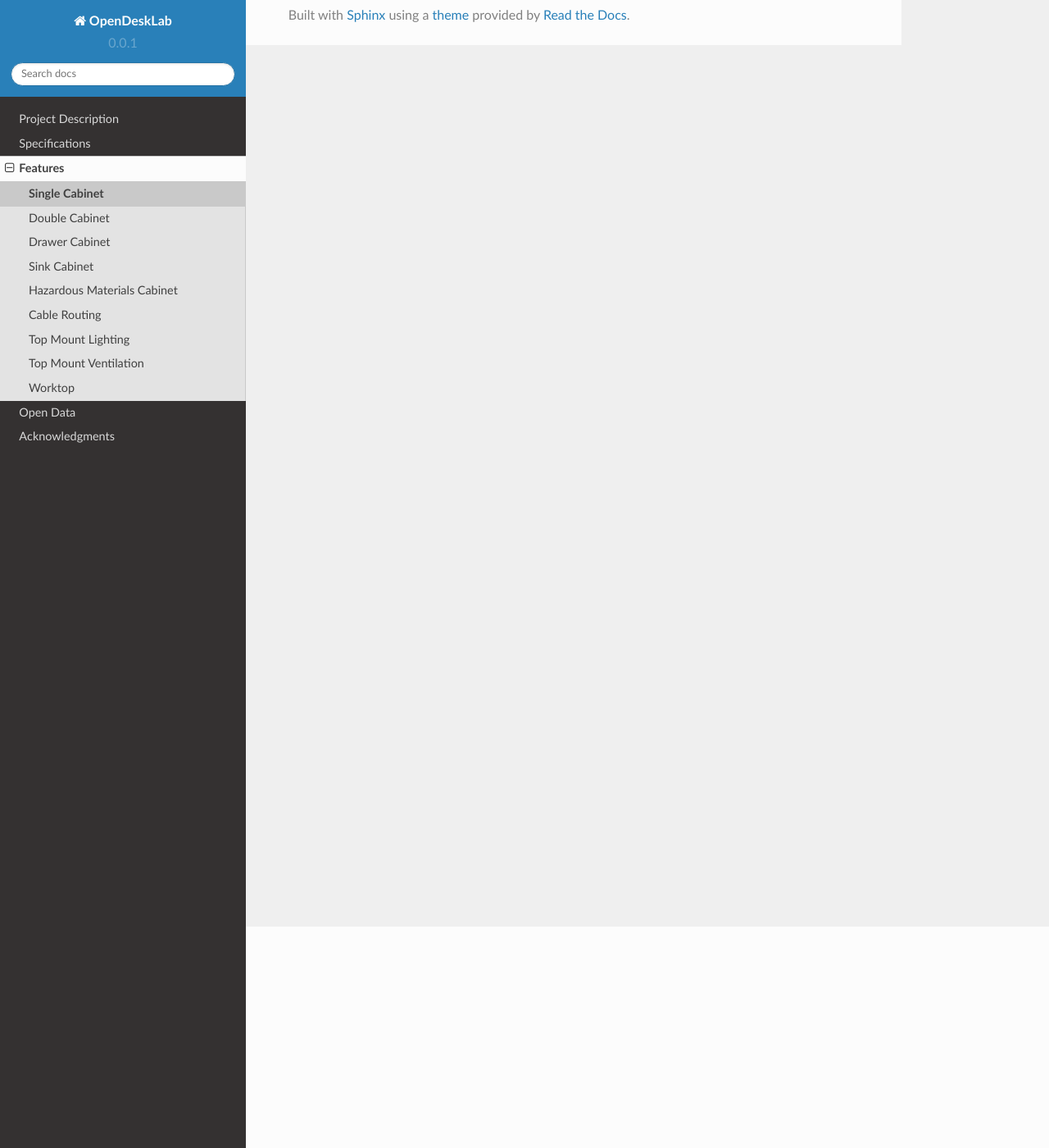
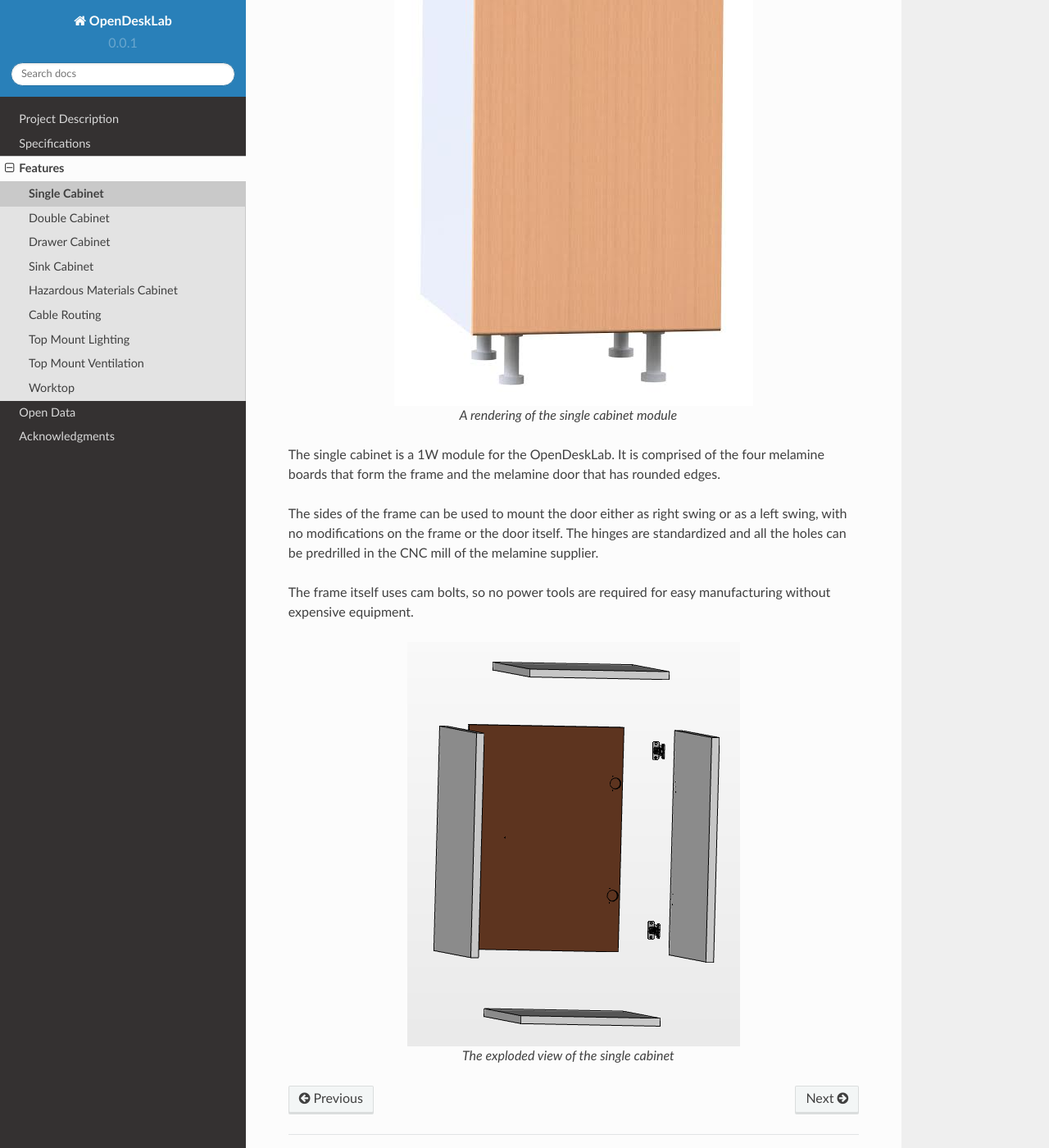
Before and after one commit to ellak-monades-aristeias/OpenDeskLab, a Sphinx documentation site: the page built from docs/include/parts/single_cabinet.rst, in a window 1280 px wide and 1400 px high, scrolled down 270 px. Shown: the whole window at 82% size. Built offline with Sphinx 7.4.7 and the Read the Docs theme 2.0.0, drawn with Linux system fonts in a browser that asks for light colours.

Commit message:
Updated single cabinet, developing double

```diff
--- a/docs/include/parts/single_cabinet.rst
+++ b/docs/include/parts/single_cabinet.rst
@@ -1,2 +1,18 @@
 :index:`Single Cabinet`
 -----------------------
+
+.. figure::  ../../../img/single_cabinet.png
+   :align:   center
+
+   A rendering of the single cabinet module
+
+The single cabinet is a 1W module for the OpenDeskLab. It is comprised of the four melamine boards that form the frame and the melamine door that has rounded edges.
+
+The sides of the frame can be used to mount the door either as right swing or as a left swing, with no modifications on the frame or the door itself. The hinges are standardized and all the holes can be predrilled in the CNC mill of the melamine supplier.
+
+The frame itself uses cam bolts, so no power tools are required for easy manufacturing without expensive equipment.
+
+.. figure::  ../../../img/single_cabinet_exploded.png
+   :align:   center
+
+   The exploded view of the single cabinet
```
Also changed, not shown: img/single_cabinet_exploded.png (added), 3 other files.
